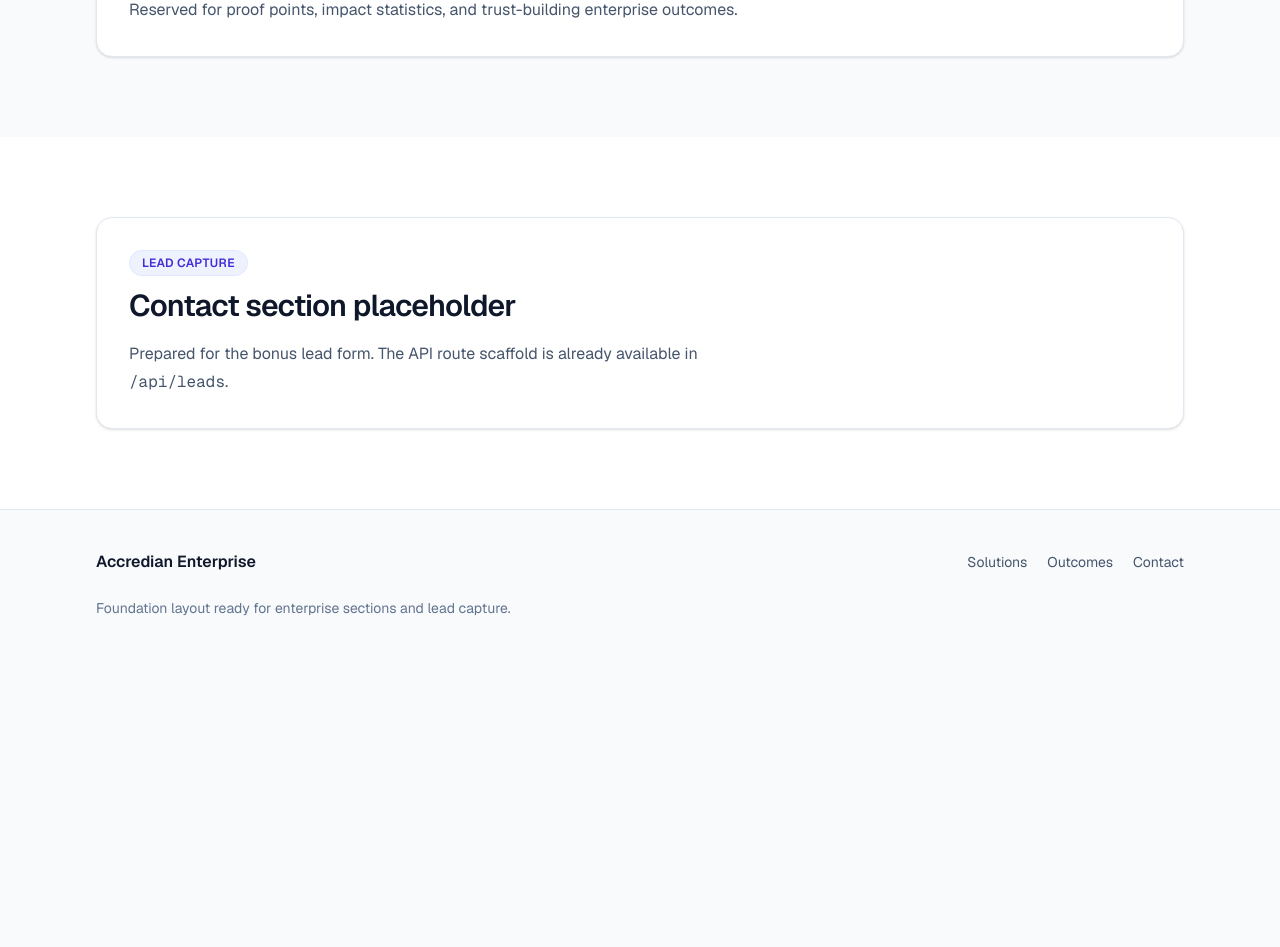
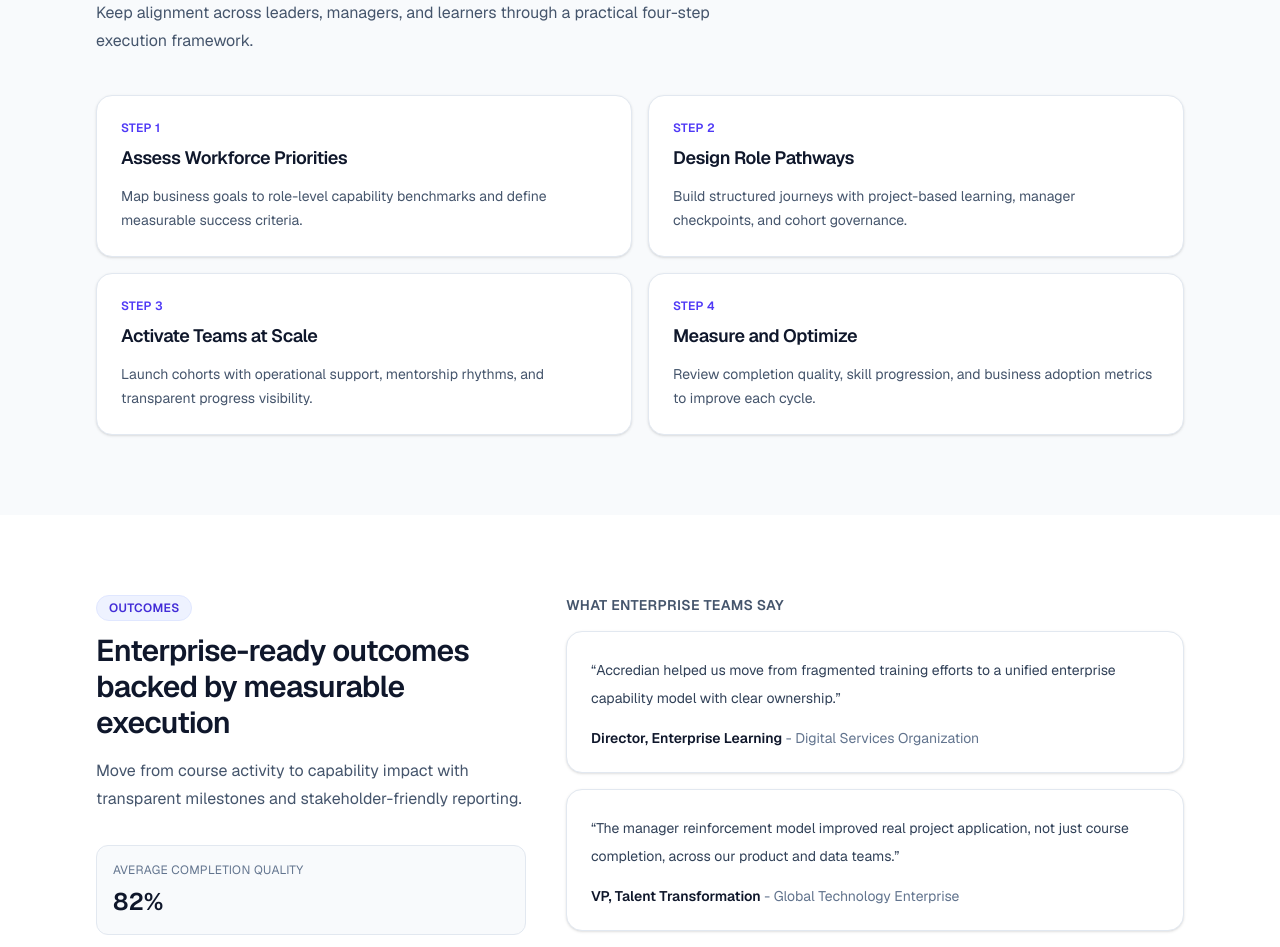
Before and after one commit to HarshYadav1711/Accredian-Elevate, a Next.js app: page / in a window 1280 px wide. Shown: the part 1760-2707 px from the top of the page. Before the commit the page ends 2418 px from the top, so only its background shows below. Built offline with nearby package versions, Linux system fonts and the light colour scheme.

Commit message:
feat: complete conversion flow with supporting enterprise sections

```diff
--- a/src/app/page.tsx
+++ b/src/app/page.tsx
@@ -1,9 +1,11 @@
+import { FinalCtaSection } from "@/components/sections/final-cta-section";
 import { HeroSection } from "@/components/sections/hero-section";
 import { OfferingsSection } from "@/components/sections/offerings-section";
+import { OutcomesTestimonialsSection } from "@/components/sections/outcomes-testimonials-section";
+import { ProcessSection } from "@/components/sections/process-section";
 import { TrustRow } from "@/components/sections/trust-row";
 import { SiteFooter } from "@/components/site-footer";
 import { SiteHeader } from "@/components/site-header";
-import { Section } from "@/components/ui/section";
 
 export default function Home() {
   return (
@@ -14,27 +16,9 @@ export default function Home() {
         <HeroSection />
         <TrustRow />
         <OfferingsSection />
-
-        <Section id="outcomes" className="bg-slate-50" containerClassName="py-16 lg:py-20">
-          <div className="section-shell">
-            <p className="eyebrow">Outcomes</p>
-            <h2 className="heading-section mt-3">Section anchor placeholder</h2>
-            <p className="body-md mt-4 max-w-2xl">
-              Reserved for proof points, impact statistics, and trust-building enterprise outcomes.
-            </p>
-          </div>
-        </Section>
-
-        <Section id="contact" className="bg-white" containerClassName="py-16 lg:py-20">
-          <div className="section-shell">
-            <p className="eyebrow">Lead capture</p>
-            <h2 className="heading-section mt-3">Contact section placeholder</h2>
-            <p className="body-md mt-4 max-w-2xl">
-              Prepared for the bonus lead form. The API route scaffold is already available in
-              <code> /api/leads</code>.
-            </p>
-          </div>
-        </Section>
+        <ProcessSection />
+        <OutcomesTestimonialsSection />
+        <FinalCtaSection />
       </main>
       <SiteFooter />
     </>
--- /dev/null
+++ b/src/components/sections/final-cta-section.tsx
@@ -0,0 +1,31 @@
+import { Section } from "@/components/ui/section";
+
+export function FinalCtaSection() {
+  return (
+    <Section id="contact" className="bg-slate-900" containerClassName="py-16 lg:py-20">
+      <div className="rounded-2xl border border-white/15 bg-white/5 p-8 sm:p-10">
+        <p className="text-sm font-semibold uppercase tracking-wide text-indigo-300">
+          Ready to get started
+        </p>
+        <h2 className="mt-3 text-3xl font-semibold tracking-tight text-white sm:text-4xl">
+          Align your workforce strategy with measurable skill outcomes.
+        </h2>
+        <p className="mt-4 max-w-3xl text-base leading-7 text-slate-300">
+          Book a focused consultation to map capability priorities, cohort design, and rollout
+          plan for your teams.
+        </p>
+        <div className="mt-8 flex flex-wrap gap-3">
+          <a href="#top" className="btn bg-white text-slate-900 hover:bg-slate-200">
+            Request demo
+          </a>
+          <a
+            href="mailto:enterprise@accredian.example"
+            className="btn border border-white/30 bg-transparent text-white hover:border-white/60"
+          >
+            Contact enterprise team
+          </a>
+        </div>
+      </div>
+    </Section>
+  );
+}
--- /dev/null
+++ b/src/components/sections/outcomes-testimonials-section.tsx
@@ -0,0 +1,48 @@
+import { Section } from "@/components/ui/section";
+import { outcomeStats, testimonials } from "@/data/top-half-content";
+
+export function OutcomesTestimonialsSection() {
+  return (
+    <Section id="outcomes" className="bg-white" containerClassName="py-16 lg:py-20">
+      <div className="grid gap-10 lg:grid-cols-12 lg:items-start">
+        <div className="lg:col-span-5">
+          <p className="eyebrow">Outcomes</p>
+          <h2 className="heading-section mt-3">
+            Enterprise-ready outcomes backed by measurable execution
+          </h2>
+          <p className="body-md mt-4">
+            Move from course activity to capability impact with transparent milestones and
+            stakeholder-friendly reporting.
+          </p>
+          <dl className="mt-8 grid gap-3 sm:grid-cols-3 lg:grid-cols-1">
+            {outcomeStats.map((item) => (
+              <div key={item.label} className="rounded-xl border border-slate-200 bg-slate-50 p-4">
+                <dt className="text-xs uppercase tracking-wide text-slate-500">{item.label}</dt>
+                <dd className="mt-2 text-2xl font-semibold text-slate-900">{item.value}</dd>
+              </div>
+            ))}
+          </dl>
+        </div>
+
+        <div id="testimonials" className="lg:col-span-7">
+          <p className="text-sm font-semibold uppercase tracking-wide text-slate-600">
+            What enterprise teams say
+          </p>
+          <div className="mt-4 grid gap-4">
+            {testimonials.map((item) => (
+              <figure key={item.author} className="surface-card">
+                <blockquote className="text-sm leading-7 text-slate-700">
+                  &ldquo;{item.quote}&rdquo;
+                </blockquote>
+                <figcaption className="mt-4 text-sm">
+                  <span className="font-semibold text-slate-900">{item.author}</span>
+                  <span className="text-slate-500"> - {item.company}</span>
+                </figcaption>
+              </figure>
+            ))}
+          </div>
+        </div>
+      </div>
+    </Section>
+  );
+}
--- /dev/null
+++ b/src/components/sections/process-section.tsx
@@ -0,0 +1,33 @@
+import { Section } from "@/components/ui/section";
+import { processSteps } from "@/data/top-half-content";
+
+export function ProcessSection() {
+  return (
+    <Section id="how-it-works" className="bg-slate-50" containerClassName="py-16 lg:py-20">
+      <div>
+        <p className="eyebrow">How It Works</p>
+        <h2 className="heading-section mt-3 max-w-2xl">
+          A clear operating model for enterprise capability transformation
+        </h2>
+        <p className="body-md mt-4 max-w-2xl">
+          Keep alignment across leaders, managers, and learners through a practical four-step
+          execution framework.
+        </p>
+      </div>
+
+      <ol className="mt-10 grid gap-4 md:grid-cols-2">
+        {processSteps.map((step, index) => (
+          <li key={step.title} className="surface-card">
+            <p className="text-xs font-semibold uppercase tracking-wide text-indigo-600">
+              Step {index + 1}
+            </p>
+            <h3 className="mt-2 text-lg font-semibold tracking-tight text-slate-900">
+              {step.title}
+            </h3>
+            <p className="mt-3 text-sm leading-6 text-slate-600">{step.description}</p>
+          </li>
+        ))}
+      </ol>
+    </Section>
+  );
+}
--- a/src/components/site-footer.tsx
+++ b/src/components/site-footer.tsx
@@ -1,32 +1,50 @@
 import { Container } from "@/components/ui/container";
-
-const footerLinks = [
-  { label: "Solutions", href: "#solutions" },
-  { label: "Outcomes", href: "#outcomes" },
-  { label: "Contact", href: "#contact" },
-];
+import { contactInfo, footerLinkGroups } from "@/data/top-half-content";
 
 export function SiteFooter() {
   return (
     <footer className="border-t border-slate-200 bg-slate-50">
-      <Container className="flex flex-col gap-6 py-10">
-        <div className="flex flex-col justify-between gap-5 sm:flex-row sm:items-center">
+      <Container className="py-12">
+        <div className="grid gap-10 border-b border-slate-200 pb-10 md:grid-cols-12">
+          <div className="md:col-span-5">
             <p className="text-base font-semibold text-slate-900">Accredian Enterprise</p>
-          <ul className="flex flex-wrap gap-5">
-            {footerLinks.map((item) => (
-              <li key={item.href}>
+            <p className="mt-3 text-sm leading-6 text-slate-600">
+              Strategic workforce upskilling for enterprise teams focused on measurable capability
+              outcomes.
+            </p>
+            <p className="mt-5 text-sm text-slate-600">
+              <span className="font-medium text-slate-800">Email:</span> {contactInfo.email}
+            </p>
+            <p className="mt-1 text-sm text-slate-600">
+              <span className="font-medium text-slate-800">Phone:</span> {contactInfo.phone}
+            </p>
+            <p className="mt-1 text-sm text-slate-600">{contactInfo.availability}</p>
+          </div>
+          <div className="grid gap-8 sm:grid-cols-2 md:col-span-7">
+            {footerLinkGroups.map((group) => (
+              <div key={group.title}>
+                <p className="text-sm font-semibold uppercase tracking-wide text-slate-700">
+                  {group.title}
+                </p>
+                <ul className="mt-3 space-y-2">
+                  {group.links.map((link) => (
+                    <li key={link.href}>
                       <a
-                  href={item.href}
+                        href={link.href}
                         className="text-sm text-slate-600 transition hover:text-slate-900"
                       >
-                  {item.label}
+                        {link.label}
                       </a>
                     </li>
                   ))}
                 </ul>
               </div>
-        <p className="text-sm text-slate-500">
-          Foundation layout ready for enterprise sections and lead capture.
+            ))}
+          </div>
+        </div>
+        <p className="pt-6 text-sm text-slate-500">
+          © {new Date().getFullYear()} Accredian Enterprise. Built for learning and workforce
+          transformation teams.
         </p>
       </Container>
     </footer>
--- a/src/components/site-header.tsx
+++ b/src/components/site-header.tsx
@@ -3,6 +3,7 @@
 const navItems = [
   { label: "Home", href: "#top" },
   { label: "Solutions", href: "#solutions" },
+  { label: "How it works", href: "#how-it-works" },
   { label: "Outcomes", href: "#outcomes" },
   { label: "Contact", href: "#contact" },
 ];
--- a/src/data/top-half-content.ts
+++ b/src/data/top-half-content.ts
@@ -38,3 +38,72 @@ export const offerings = [
       "Translate transformation goals into an actionable multi-quarter upskilling roadmap across business units.",
   },
 ];
+
+export const processSteps = [
+  {
+    title: "Assess Workforce Priorities",
+    description:
+      "Map business goals to role-level capability benchmarks and define measurable success criteria.",
+  },
+  {
+    title: "Design Role Pathways",
+    description:
+      "Build structured journeys with project-based learning, manager checkpoints, and cohort governance.",
+  },
+  {
+    title: "Activate Teams at Scale",
+    description:
+      "Launch cohorts with operational support, mentorship rhythms, and transparent progress visibility.",
+  },
+  {
+    title: "Measure and Optimize",
+    description:
+      "Review completion quality, skill progression, and business adoption metrics to improve each cycle.",
+  },
+];
+
+export const outcomeStats = [
+  { value: "82%", label: "Average completion quality" },
+  { value: "3.4x", label: "Faster role readiness" },
+  { value: "45K+", label: "Professionals upskilled" },
+];
+
+export const testimonials = [
+  {
+    quote:
+      "Accredian helped us move from fragmented training efforts to a unified enterprise capability model with clear ownership.",
+    author: "Director, Enterprise Learning",
+    company: "Digital Services Organization",
+  },
+  {
+    quote:
+      "The manager reinforcement model improved real project application, not just course completion, across our product and data teams.",
+    author: "VP, Talent Transformation",
+    company: "Global Technology Enterprise",
+  },
+];
+
+export const footerLinkGroups = [
+  {
+    title: "Platform",
+    links: [
+      { label: "Solutions", href: "#solutions" },
+      { label: "How it works", href: "#how-it-works" },
+      { label: "Outcomes", href: "#outcomes" },
+    ],
+  },
+  {
+    title: "Company",
+    links: [
+      { label: "Testimonials", href: "#testimonials" },
+      { label: "Contact", href: "#contact" },
+      { label: "Back to top", href: "#top" },
+    ],
+  },
+];
+
+export const contactInfo = {
+  email: "enterprise@accredian.example",
+  phone: "+91 80 0000 0000",
+  availability: "Mon-Fri, 9:00 AM - 6:00 PM IST",
+};
```
Lines whose indentation alone changed are shown as unchanged.
